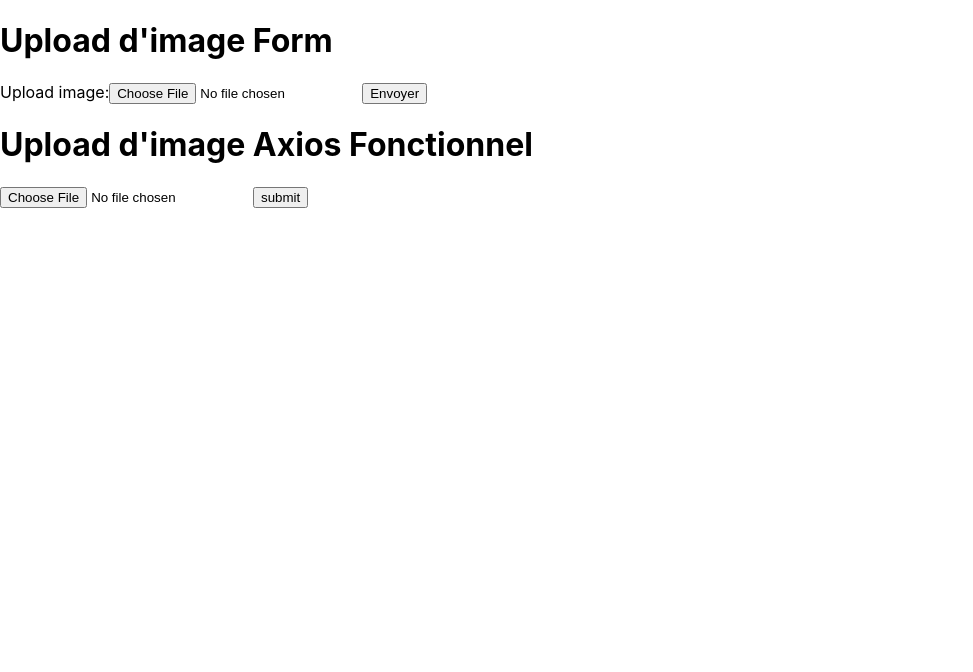
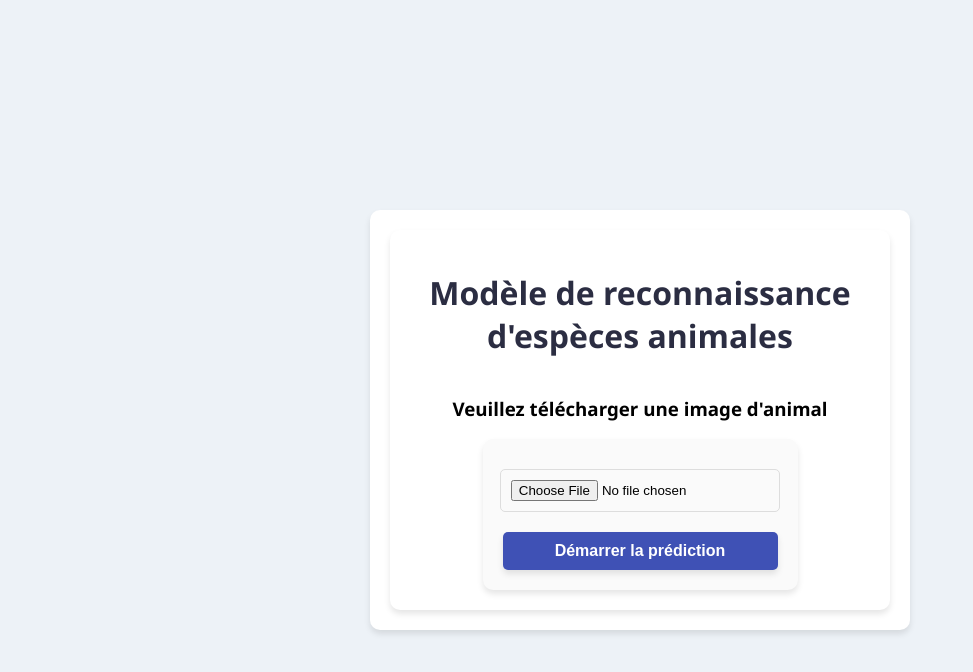
Before and after one commit to PatrickDumoulin/Animal-Species-Classifier, a React (Create React App) app in the folder react_user_interface/: page / in a window 1280 px wide. Shown: the top 672 px of the page, without its empty margins (0-973 px from the left). Built offline with nearby package versions, Linux system fonts and the light colour scheme.

Commit message:
CSS done 2

```diff
--- a/react_user_interface/src/App.css
+++ b/react_user_interface/src/App.css
@@ -1,38 +1,96 @@
-.App {
-  text-align: center;
+/* App.css */
+body {
+  font-family: 'Segoe UI', Tahoma, Geneva, Verdana, sans-serif;
+  background-color: #edf2f7;
+  margin: 0;
+  padding: 20px;
+  display: flex;
+  justify-content: center;
+  align-items: center;
+  height: 100vh;
 }
 
-.App-logo {
-  height: 40vmin;
-  pointer-events: none;
+h1 {
+  color: #2b2d42;
+  text-align: center;
+  margin-bottom: 20px;
 }
 
-@media (prefers-reduced-motion: no-preference) {
-  .App-logo {
-    animation: App-logo-spin infinite 20s linear;
+div {
+
+  max-width: 500px;
+  margin: auto;
+  padding: 20px;
+  background-color: #fff;
+  box-shadow: 0 4px 6px rgba(0, 0, 0, 0.1);
+  border-radius: 10px;
+  display: flex;
+  flex-direction: column;
+  align-items: center;
+}
+
+.Prediction{
+  background-color: #fafafa;
+}
+
+input[type="file"] {
+  margin: 10px 0;
+  border: 1px solid #ddd;
+  padding: 10px;
+  border-radius: 5px;
+  width: 94%;
+}
+
+button {
+  background-color: #3f51b5;
+  color: white;
+  padding: 10px 20px;
+  border: none;
+  border-radius: 5px;
+  cursor: pointer;
+  font-size: 16px;
+  font-weight: bold;
+  box-shadow: 0 4px 6px rgba(0, 0, 0, 0.1);
+  transition: all 0.3s ease;
+  margin-top: 10px;
+  width: 100%;
+}
+
+button:hover {
+  background-color: #1c1f4a;
+  transform: translateY(-2px);
+  box-shadow: 0 6px 6px rgba(0, 0, 0, 0.15);
+}
+
+button:active {
+  transform: translateY(-1px);
+  box-shadow: 0 4px 6px rgba(0, 0, 0, 0.15);
+}
+
+p {
+  color: #2b2d42;
+  font-size: 18px;
+  margin-top: 20px;
+}
+
+/* Ajoutez des transitions pour les inputs lorsqu'ils sont actifs ou en focus */
+input[type="file"]:focus {
+  border-color: #3f51b5;
+  outline: none;
+}
+
+/* Ajoutez un peu d'animation pour le texte de prédiction */
+@keyframes fadeIn {
+  from {
+    opacity: 0;
+    transform: translateY(5px);
+  }
+  to {
+    opacity: 1;
+    transform: translateY(0);
   }
 }
 
-.App-header {
-  background-color: #282c34;
-  min-height: 100vh;
-  display: flex;
-  flex-direction: column;
-  align-items: center;
-  justify-content: center;
-  font-size: calc(10px + 2vmin);
-  color: white;
+p {
+  animation: fadeIn 1s ease;
 }
-
-.App-link {
-  color: #61dafb;
-}
-
-@keyframes App-logo-spin {
-  from {
-    transform: rotate(0deg);
-  }
-  to {
-    transform: rotate(360deg);
-  }
-}
--- a/react_user_interface/src/App.js
+++ b/react_user_interface/src/App.js
@@ -1,5 +1,4 @@
 import React from 'react';
-import ImageUploadForm from './Components/ImageUploadForm'
 import ImageUpload from './Components/ImageUpload'
 
 import './App.css';
@@ -7,9 +6,8 @@ import './App.css';
 function App() {
   return (
     <div>
-      <h1>Upload d'image Form</h1>
-      <ImageUploadForm />
-      <h1>Upload d'image Axios Fonctionnel</h1>
+      <h1>Modèle de reconnaissance d'espèces animales</h1>
+      <h3>Veuillez télécharger une image d'animal</h3>
       <ImageUpload />
     </div>
   );
--- a/react_user_interface/src/Components/ImageUpload.js
+++ b/react_user_interface/src/Components/ImageUpload.js
@@ -1,32 +1,34 @@
-import React from "react";
-import { useState } from "react";
+import React, { useState } from "react";
 import axios from "axios";
 
-function ImageUpload(){
-    const [image, setImage] = useState('')
-    function handleImage(e){
-        console.log(e.target.files)
-        setImage(e.target.files[0])
+function ImageUpload() {
+    const [image, setImage] = useState('');
+    const [prediction, setPrediction] = useState(''); // Ajouter cet état pour la prédiction
+
+    function handleImage(e) {
+        setImage(e.target.files[0]);
     }
-    function handleApi(){
-        var formData = new FormData()
-        formData.append('fileContent', image)
-        checkForm(formData, image)
-        axios.post('https://localhost:7018/api/Prediction',formData, { headers:
-        {'Content-Type': 'multipart/form-data'},
-        }).then((res)=>{
-            console.log(res)
-        })
+
+    function handleApi() {
+        var formData = new FormData();
+        formData.append('fileContent', image);
+        axios.post('https://localhost:7018/api/Prediction', formData, {
+            headers: { 'Content-Type': 'multipart/form-data' },
+        }).then((res) => {
+            console.log(res);
+            setPrediction(res.data);
+        }).catch((error) => {
+            console.error(error);
+        });
     }
-    function checkForm(f,i){
-        console.log(f)
-        console.log(i)
-    }
-    return(
-        <div>
-            <input type="file" name="file" accept="image/*" onChange={(handleImage)}/>
-            <button onClick={handleApi}>submit</button>
+
+    return (
+        <div class="Prediction">
+            <input type="file" name="file" accept="image/*" onChange={handleImage} />
+            <button onClick={handleApi}>Démarrer la prédiction</button>
+            {prediction && <p> Résultat de l'analyse : {prediction}</p>}
         </div>
-    )
+    );
 }
+
 export default ImageUpload;
--- a/react_user_interface/src/Components/ImageUploadForm.js
+++ /dev/null
@@ -1,58 +0,0 @@
-import React, { useState } from 'react';
-
-function ImageUploadForm() {
-  const [selectedFile, setSelectedFile] = useState(null);
-  const [uploadStatus, setUploadStatus] = useState('');
-
-  const handleFileInput = (e) => {
-    setSelectedFile(e.target.files[0]);
-  };
-
-  const handleSubmit = async (e) => {
-    e.preventDefault();
-    if (selectedFile) {
-      const formData = new FormData();
-      formData.append('fileContent', selectedFile);
-      setUploadStatus('Envoi en cours...');
-      await uploadImage(formData);
-    } else {
-      setUploadStatus('Veuillez sélectionner un fichier à envoyer.');
-    }
-  };
-
-  const uploadImage = async (formData) => {
-    try {
-      const response = await fetch('https://localhost:7018/api/Prediction', {
-        method: 'POST',
-        body: formData,
-        headers: {
-          'Content-Type': 'multipart/form-data',
-        },
-      });
-      console.log(response)
-      if (response.ok) {
-        const data = await response.json();
-        setUploadStatus(`Upload réussi: ${data.predictedLabel}`);
-      } else {
-        setUploadStatus('Erreur lors de l\'envoi du fichier.');
-      }
-    } catch (error) {
-      setUploadStatus(`Erreur lors de l'envoi du fichier: ${error.message}`);
-    }
-  };
-
-  return (
-    <div>
-      <form onSubmit={handleSubmit}>
-        <label>
-          Upload image:
-          <input type="file" accept="image/*" encType="multipart/form-data" onChange={handleFileInput} />
-        </label>
-        <button type="submit">Envoyer</button>
-      </form>
-      {uploadStatus && <div>{uploadStatus}</div>}
-    </div>
-  );
-}
-
-export default ImageUploadForm;
```
Also changed, not shown: 1 other file (tests, documents, lock files or other folders).
